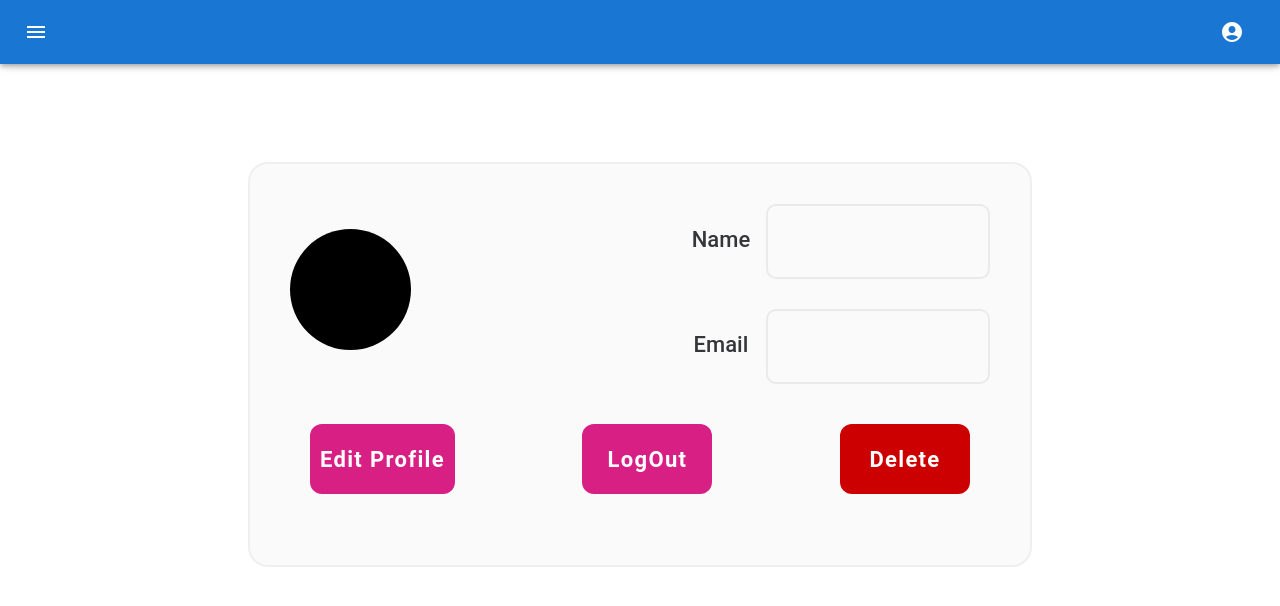
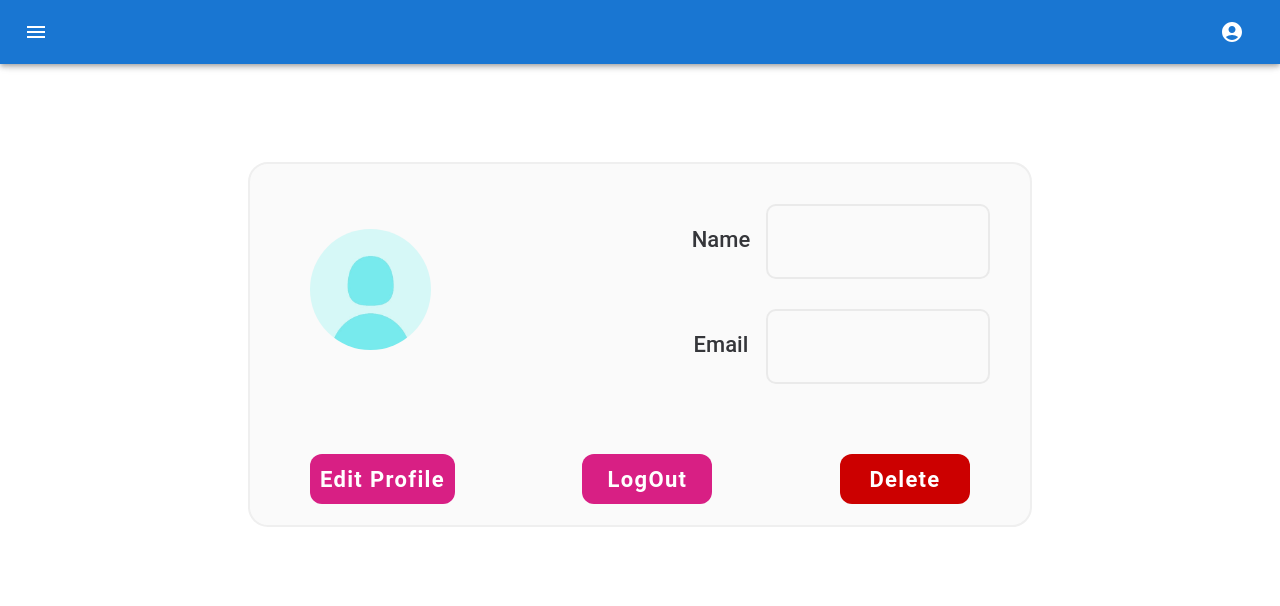
Before and after one commit to Vaishali054/VTPFrontend, a React (Create React App) app in the folder vtpfrontend/: page /profile in a window 1280 px wide. Shown: the top 606 px of the page. Built offline with nearby package versions, Linux system fonts and the light colour scheme; no server answers.

Commit message:
add : demo profile pic

```diff
--- a/vtpfrontend/src/components/EditProfile/EditProfile.jsx
+++ b/vtpfrontend/src/components/EditProfile/EditProfile.jsx
@@ -75,7 +75,7 @@ export default function EditProfile(props) {
   const handleSubmit = async (event) => {
     event.preventDefault();
     //Take this auth Toekn from localStorage, with be set on login,
-    const authToken = "Bearer eyJhbGciOiJIUzI1NiIsInR5cCI6IkpXVCJ9.eyJ1c2VySWQiOiI2NWVkZWFhNjhmZTYxNzE4ZmM0Yjk3OWMiLCJpYXQiOjE3MTAxMDM3OTgsImV4cCI6MTcxMDEwNzM5OH0.J2y3mRBbFykUPFwnZlWf7iLBNmkr3ECgXBIECacWQHM";
+    const authToken = "Bearer eyJhbGciOiJIUzI1NiIsInR5cCI6IkpXVCJ9.eyJ1c2VySWQiOiI2NWVkZWFhNjhmZTYxNzE4ZmM0Yjk3OWMiLCJpYXQiOjE3MTAxNjY0MzEsImV4cCI6MTcxMDE3MDAzMX0.bLIhp3yb_fJhmAWjBwuDkqDgYhArzmztmuoQhaQ-3f4";
     const bodyData={};
 
     for (const key in formData) {
--- a/vtpfrontend/src/views/Profile/Profile.jsx
+++ b/vtpfrontend/src/views/Profile/Profile.jsx
@@ -2,12 +2,13 @@ import React, { useState, useEffect } from 'react';
 import TopNavBar from '../../components/TopNavBar';
 import EditProfile from '../../components/EditProfile/EditProfile'; // Adjust the path if necessary
 import './profile.css';
+import profile from "../../images/profile.jpeg"
 
 export default function Profile() {
   const [name, setName] = useState('');
   const [email_id, setEmail_id] = useState('');
   const authToken =
-    'Bearer eyJhbGciOiJIUzI1NiIsInR5cCI6IkpXVCJ9.eyJ1c2VySWQiOiI2NWVkZWFhNjhmZTYxNzE4ZmM0Yjk3OWMiLCJpYXQiOjE3MTAxMDM3OTgsImV4cCI6MTcxMDEwNzM5OH0.J2y3mRBbFykUPFwnZlWf7iLBNmkr3ECgXBIECacWQHM';
+    'Bearer eyJhbGciOiJIUzI1NiIsInR5cCI6IkpXVCJ9.eyJ1c2VySWQiOiI2NWVkZWFhNjhmZTYxNzE4ZmM0Yjk3OWMiLCJpYXQiOjE3MTAxNjY0MzEsImV4cCI6MTcxMDE3MDAzMX0.bLIhp3yb_fJhmAWjBwuDkqDgYhArzmztmuoQhaQ-3f4';
 
   useEffect(() => {
     fetchUserData();
@@ -76,7 +77,9 @@ export default function Profile() {
         <div className="container-profile">
           <div className="profile-details">
             <div className='img-cnt'>
-            <div className="profile-img"></div>
+            <div className="profile-img">
+              <img src={profile} alt="demo-profile"/>
+            </div>
                </div>
                 <div className="profile-cont">
                   <div className="name">
--- a/vtpfrontend/src/views/Profile/profile.css
+++ b/vtpfrontend/src/views/Profile/profile.css
@@ -5,7 +5,7 @@
     margin: 20px;
     border-radius: 12px;
     max-width: 256px;
-    height: 60px;
+    height: 40px;
     flex-shrink: 0;
     text-align: center;
     color: #FFF;
@@ -36,6 +36,7 @@
     display: block;
     margin: 40px;
     padding: 40px;
+    padding-bottom: 0px;
 
     }
     .container-profile{
@@ -50,12 +51,13 @@
         align-items: center;
     }
 
-    .profile-img{
+    .profile-img,img{
         width: 121px;
         height: 121px;
         flex-shrink: 0;
-        background-color: black;
+        /* background-color: black; */
         border-radius: 100%;
+        margin-left: 10px;
     }
 
     .profile-details{
@@ -105,7 +107,7 @@
     }
 
     .buttons{
-
+        margin-top: 30px;
         display: flex;
         justify-content: space-between;
     }
@@ -116,7 +118,7 @@
         background: #D81F84;
         max-width: 256px;
         min-width: 110px;
-        height: 60px;
+        height: 40px;
         flex-shrink: 0;
         text-align: center;
         color: #FFF;
```
Also changed, not shown: vtpfrontend/src/images/profile.jpeg (added).
